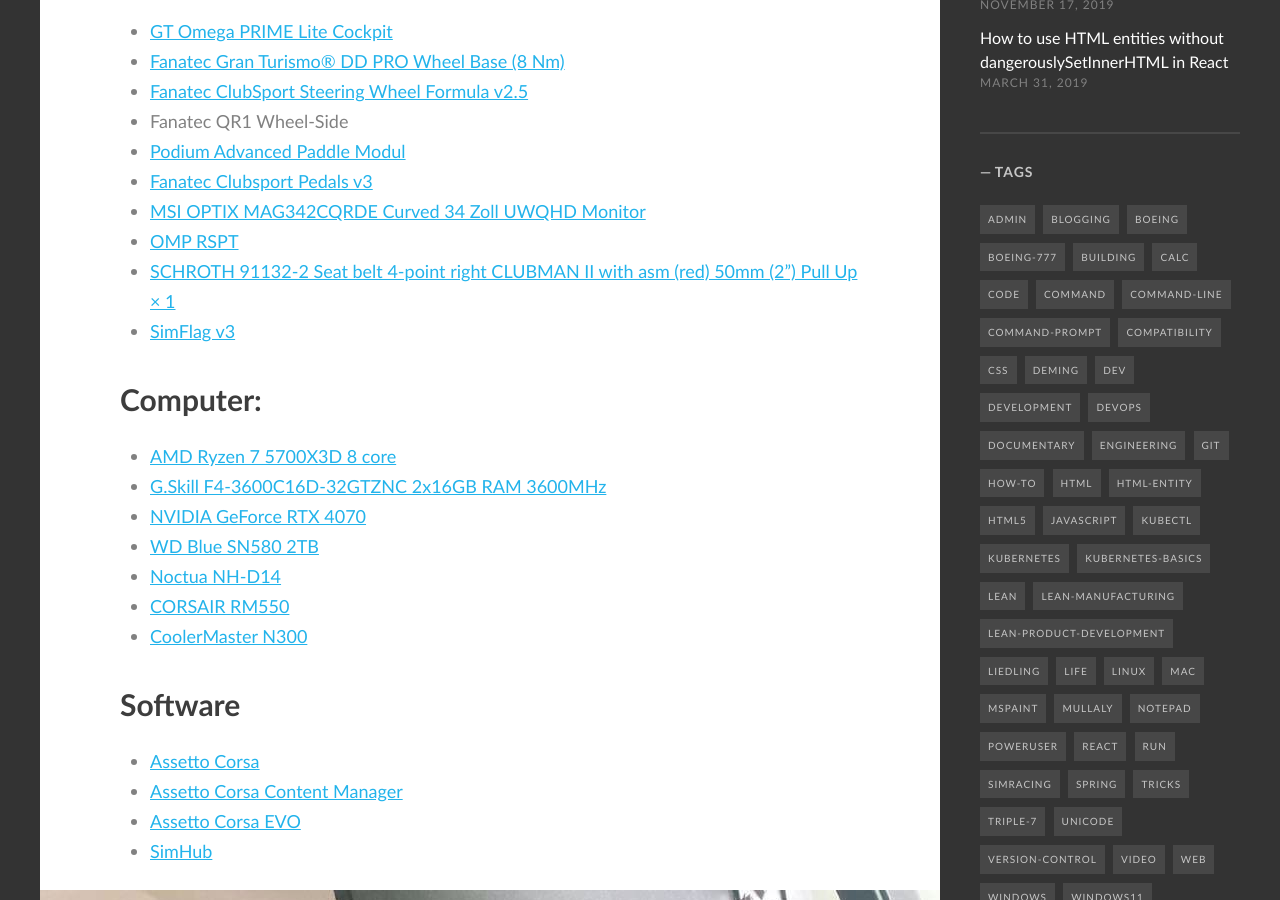
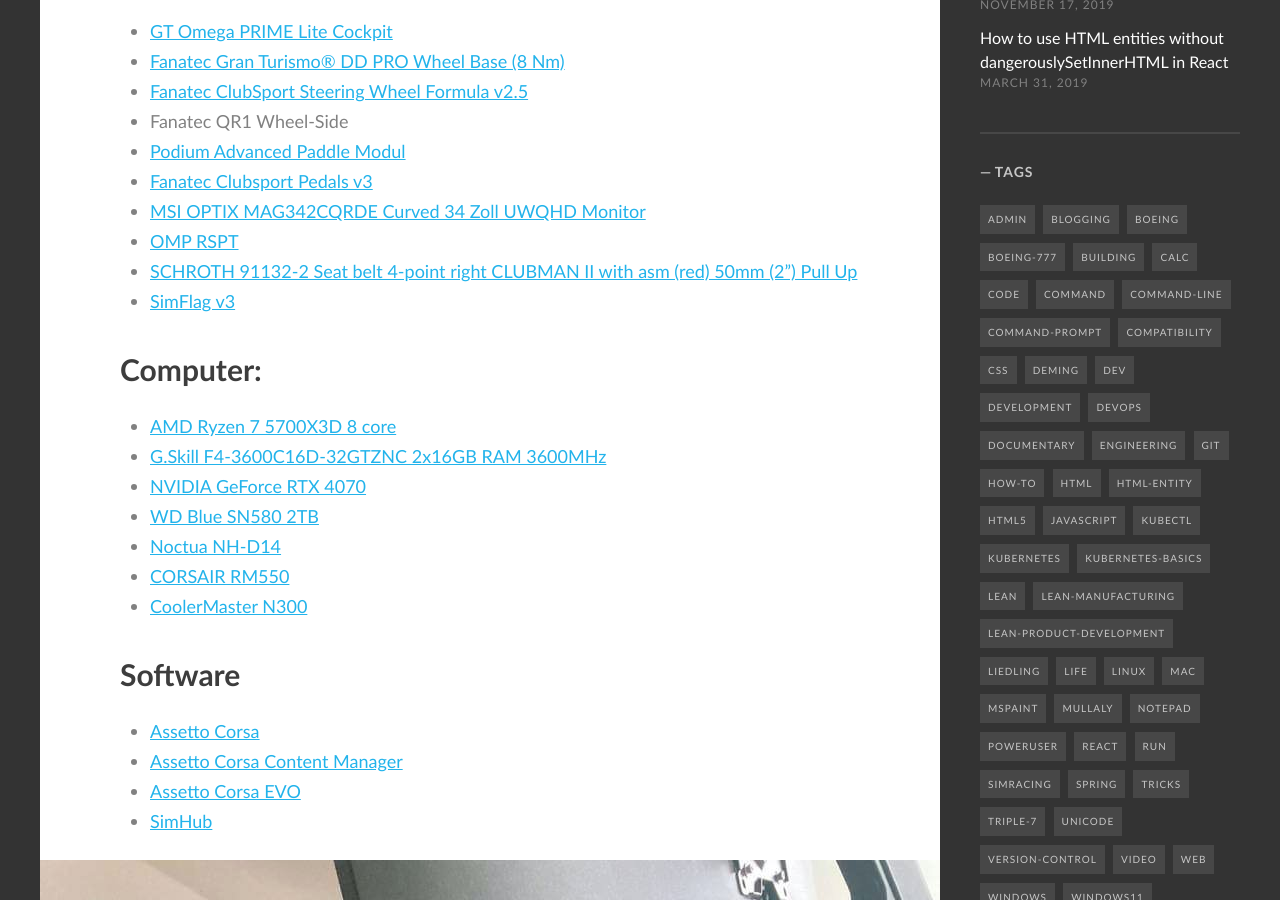
Before and after one commit to mdavid626/blog, a Jekyll site: the page built from _posts/2025-06-01-My-simrig.md, in a window 1280 px wide and 900 px high, scrolled down 977 px. Built offline with Jekyll 4.4.1, drawn with Linux system fonts in a browser that asks for light colours; some web fonts are replaced; comment, search, counter and statistics services are not loaded.

Commit message:
Fix typo

```diff
--- a/_posts/2025-06-01-My-simrig.md
+++ b/_posts/2025-06-01-My-simrig.md
@@ -15,7 +15,7 @@
 - [Fanatec Clubsport Pedals v3](https://www.fanatec.com/eu/de/p/pedals/csp_v3/clubsport-pedals-v3)
 - [MSI OPTIX MAG342CQRDE Curved 34 Zoll UWQHD Monitor](https://de.msi.com/Monitor/Optix-MAG342CQR)
 - [OMP RSPT](https://www.sandtler24.de/OMP-Rennsitz-RS-PT-2-2307)
-- [SCHROTH 91132-2 Seat belt 4-point right CLUBMAN II with asm (red) 50mm (2") Pull Up × 1](https://atomic-shop.eu/products/schroth-91132-2-seat-belt-4-point-right-clubman-ii-with-asm-red-50mm-2-pull-up)
+- [SCHROTH 91132-2 Seat belt 4-point right CLUBMAN II with asm (red) 50mm (2") Pull Up](https://atomic-shop.eu/products/schroth-91132-2-seat-belt-4-point-right-clubman-ii-with-asm-red-50mm-2-pull-up)
 - [SimFlag v3](https://www.amazon.de/Generisch-Sim-Racing-LED-Flagge/dp/B0D7TG4DTF)
 
 <!--more-->
```
